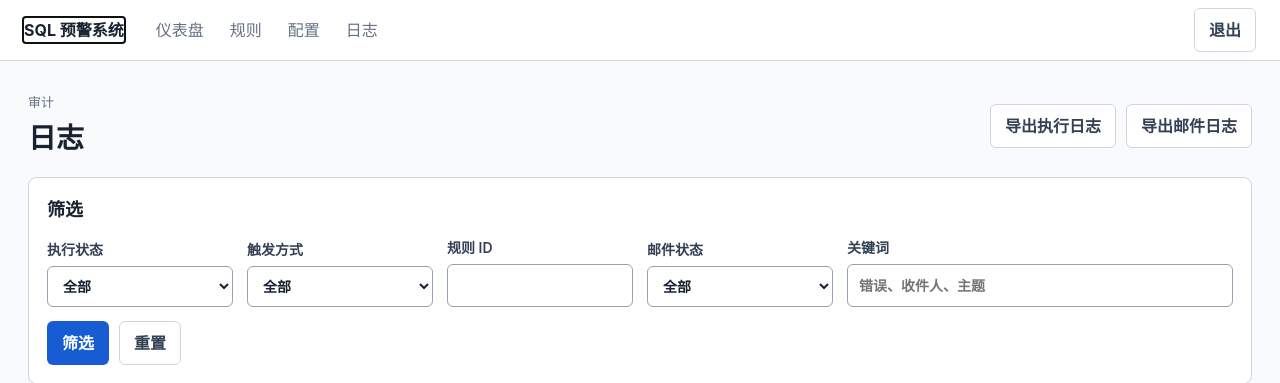
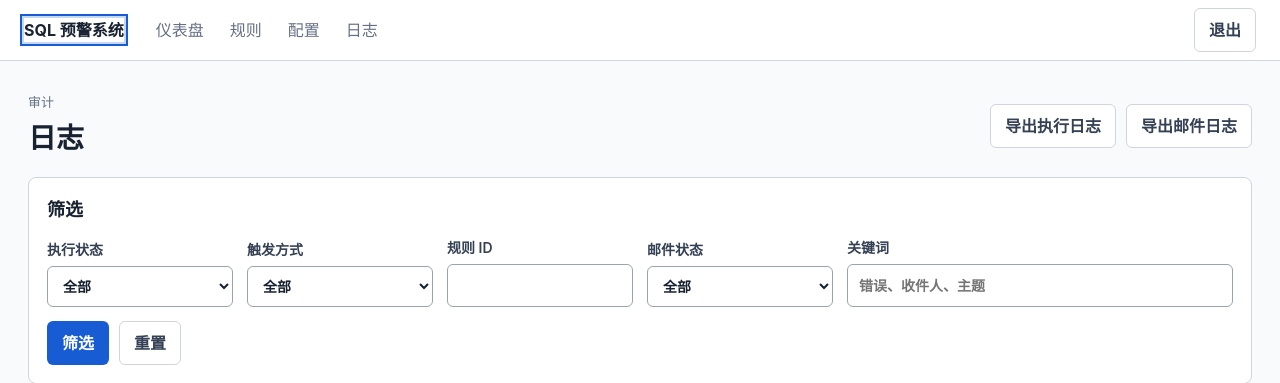
Before and after one commit to leileipei/Early-Warning-System, a Python web app: template app/templates/logs.html in a window 1280 px wide, with the restyled element focused. Shown: the top 383 px of the page. Run offline with Jinja, Linux system fonts and the light colour scheme; the template is opened without the code that fills it, so the values that code supplies are empty.

Commit message:
fix: focus the workbench brand link

```diff
--- a/app/static/styles.css
+++ b/app/static/styles.css
@@ -67,6 +67,7 @@ a {
   color: var(--text);
 }
 
+.brand:focus-visible,
 .nav-link:focus-visible,
 .button:focus-visible,
 button:focus-visible {
```
